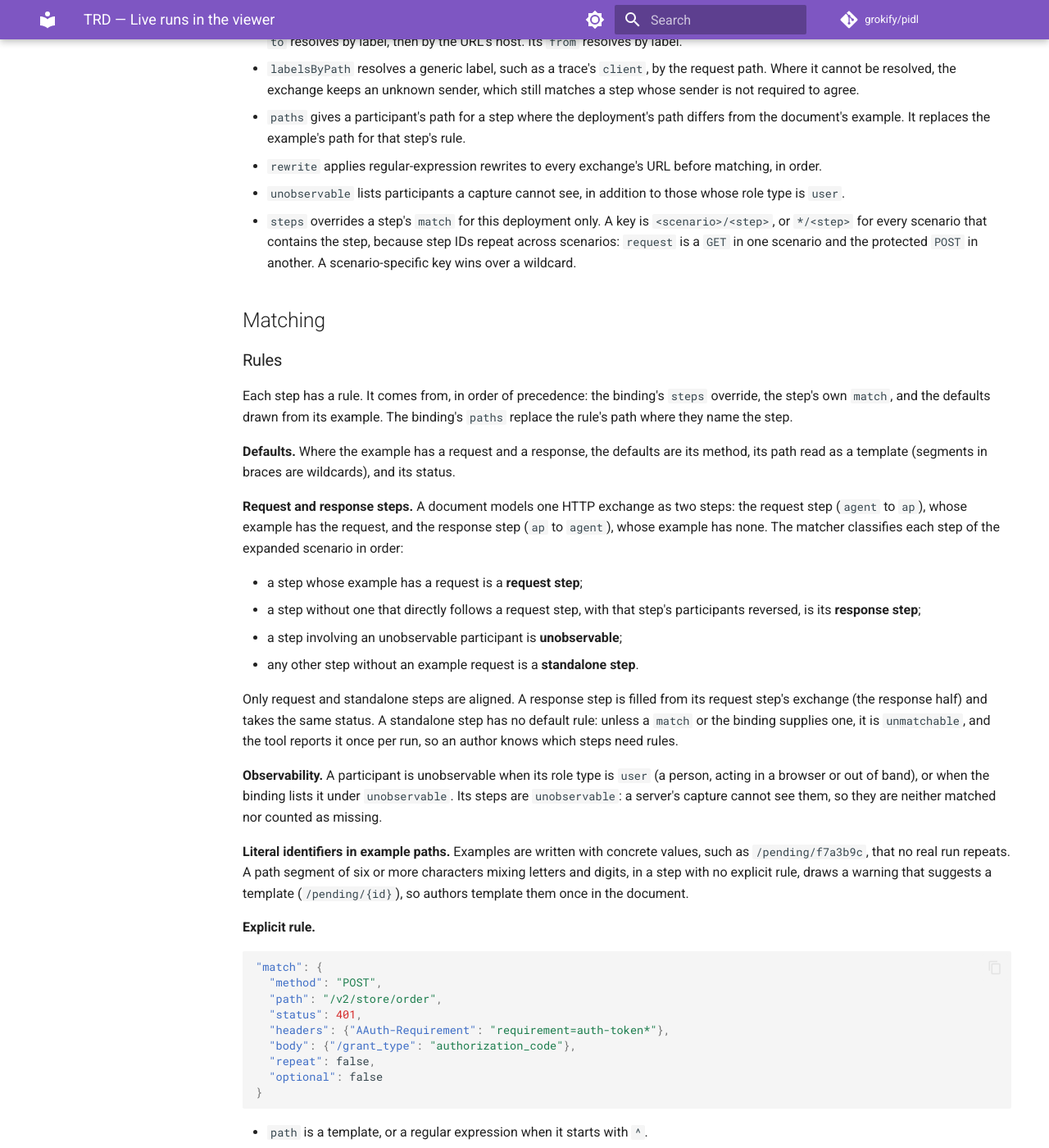
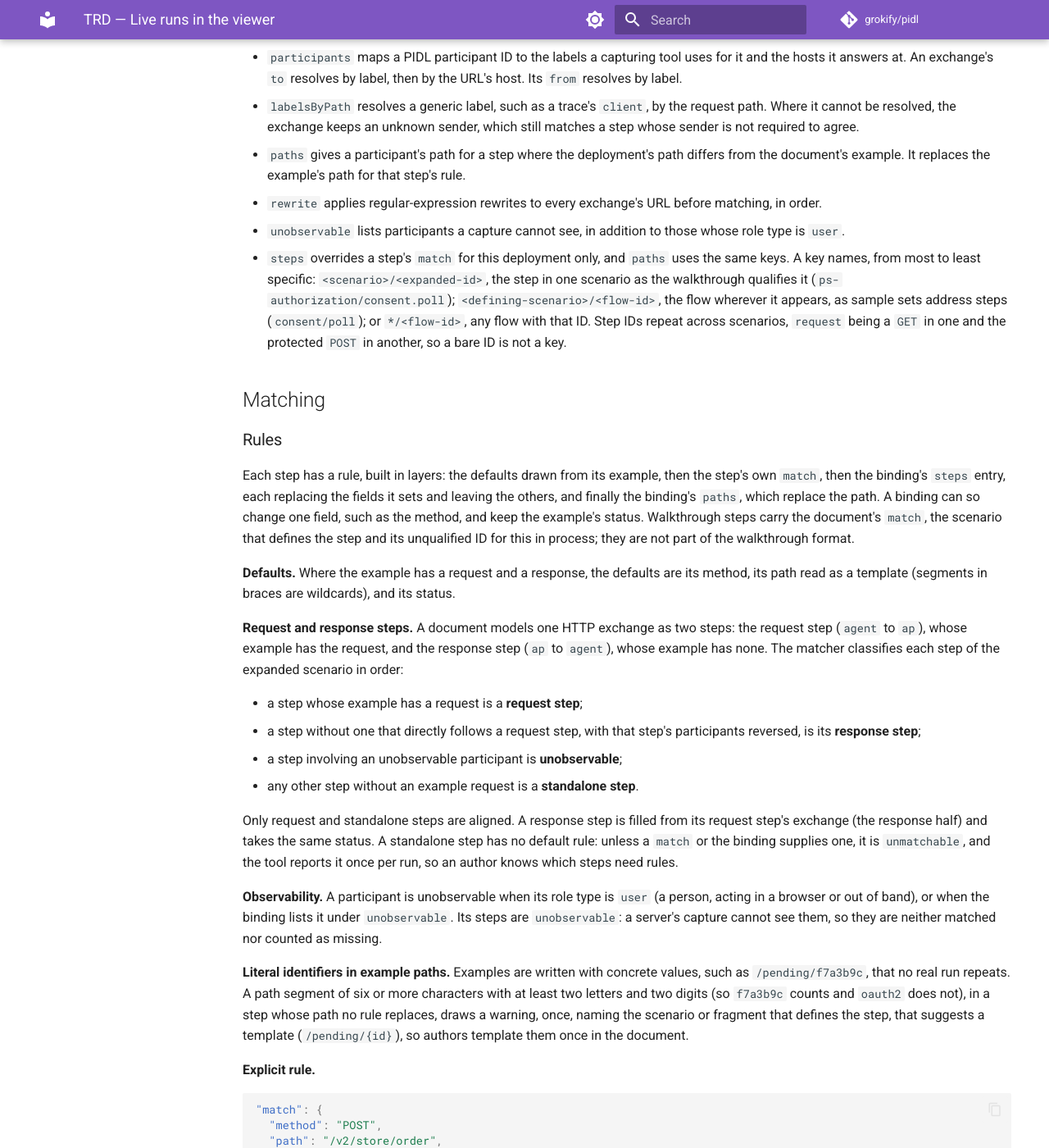
Before and after one commit to grokify/pidl, an MkDocs documentation site: the page built from docs/specs/initiatives/INIT-PIDL-011/TRD.md, in a window 1280 px wide and 1400 px high, scrolled down 3788 px. Shown: the whole window at 82% size. Built offline with MkDocs 1.6.1 and Material for MkDocs 9.7.7, drawn with Linux system fonts in a browser that asks for light colours; comment, search, counter and statistics services are not loaded; some of the changed text lies outside the part shown.

Commit message:
docs(specs): record the Phase 1 decisions in INIT-PIDL-011
The formats live in the root package beside the other formats; binding
keys name a step in its scenario, where it is defined, or by flow ID;
rules layer field by field; a repeated step reaches past unrelated
exchanges; an instance must explain more than it misses; and the
literal-identifier warning needs two letters and two digits. Phase 1 is
done.

Co-Authored-By: Claude Opus 5.5 <noreply@anthropic.com>

```diff
--- a/docs/specs/initiatives/INIT-PIDL-011/TRD.md
+++ b/docs/specs/initiatives/INIT-PIDL-011/TRD.md
@@ -29,8 +29,9 @@ The document says what a protocol is, the observation says what happened, and th
 
 | Path | Contents |
 |------|----------|
-| `observe/` | the observation and binding types, reader and writer, validation, joining and redaction |
-| `observe/match/` | rules, scoring, alignment, repeated steps, scenario instances and statuses |
+| root package `pidl` | the observation, binding and step match types, reader, writer and validation, beside the other formats, so the schema generator reads their doc comments; `Flow.Match` in the source format |
+| `observe/` | joining sources and redaction |
+| `observe/match/` | step kinds, rules, exchange resolution, scoring, alignment, repeated steps, scenario instances and statuses |
 | `observe/adapter/sandbox/` | reads a role-labeled trace |
 | `observe/adapter/har/` | reads HAR 1.2 |
 | `observe/adapter/newman/` | reads a Newman JSON report |
@@ -131,13 +132,13 @@ Given a `client` observation and a `wire` observation of the same run, the joine
 - `paths` gives a participant's path for a step where the deployment's path differs from the document's example. It replaces the example's path for that step's rule.
 - `rewrite` applies regular-expression rewrites to every exchange's URL before matching, in order.
 - `unobservable` lists participants a capture cannot see, in addition to those whose role type is `user`.
-- `steps` overrides a step's `match` for this deployment only. A key is `<scenario>/<step>`, or `*/<step>` for every scenario that contains the step, because step IDs repeat across scenarios: `request` is a `GET` in one scenario and the protected `POST` in another. A scenario-specific key wins over a wildcard.
+- `steps` overrides a step's `match` for this deployment only, and `paths` uses the same keys. A key names, from most to least specific: `<scenario>/<expanded-id>`, the step in one scenario as the walkthrough qualifies it (`ps-authorization/consent.poll`); `<defining-scenario>/<flow-id>`, the flow wherever it appears, as sample sets address steps (`consent/poll`); or `*/<flow-id>`, any flow with that ID. Step IDs repeat across scenarios, `request` being a `GET` in one and the protected `POST` in another, so a bare ID is not a key.
 
 ## Matching
 
 ### Rules
 
-Each step has a rule. It comes from, in order of precedence: the binding's `steps` override, the step's own `match`, and the defaults drawn from its example. The binding's `paths` replace the rule's path where they name the step.
+Each step has a rule, built in layers: the defaults drawn from its example, then the step's own `match`, then the binding's `steps` entry, each replacing the fields it sets and leaving the others, and finally the binding's `paths`, which replace the path. A binding can so change one field, such as the method, and keep the example's status. Walkthrough steps carry the document's `match`, the scenario that defines the step and its unqualified ID for this in process; they are not part of the walkthrough format.
 
 **Defaults.** Where the example has a request and a response, the defaults are its method, its path read as a template (segments in braces are wildcards), and its status.
 
@@ -152,7 +153,7 @@ Only request and standalone steps are aligned. A response step is filled from it
 
 **Observability.** A participant is unobservable when its role type is `user` (a person, acting in a browser or out of band), or when the binding lists it under `unobservable`. Its steps are `unobservable`: a server's capture cannot see them, so they are neither matched nor counted as missing.
 
-**Literal identifiers in example paths.** Examples are written with concrete values, such as `/pending/f7a3b9c`, that no real run repeats. A path segment of six or more characters mixing letters and digits, in a step with no explicit rule, draws a warning that suggests a template (`/pending/{id}`), so authors template them once in the document.
+**Literal identifiers in example paths.** Examples are written with concrete values, such as `/pending/f7a3b9c`, that no real run repeats. A path segment of six or more characters with at least two letters and two digits (so `f7a3b9c` counts and `oauth2` does not), in a step whose path no rule replaces, draws a warning, once, naming the scenario or fragment that defines the step, that suggests a template (`/pending/{id}`), so authors template them once in the document.
 
 **Explicit rule.**
 
@@ -171,7 +172,7 @@ Only request and standalone steps are aligned. A response step is filled from it
 - `path` is a template, or a regular expression when it starts with `^`.
 - `headers` compare names in any case. A value is an exact string, a prefix when it ends with `*`, or a regular expression when it starts with `^`.
 - `body` maps a JSON pointer to a value that must be equal, or to `true` meaning the member must exist.
-- `repeat: true` lets the step take every consecutive exchange that matches it.
+- `repeat: true` lets the step take every matching exchange between the previous matched step and the next, passing over unrelated exchanges such as key fetches between two polls.
 - `optional: true` lets a run omit the step without failing a check.
 
 ### Scoring
@@ -191,7 +192,7 @@ A capture usually holds more than one journey. The matcher reads it from left to
 1. At the first unconsumed exchange, try each candidate scenario: the next one in the user's `--scenarios` list, or every scenario that is not a fragment when no list is given. Fragments are building blocks that other scenarios include, not journeys of their own.
 2. An instance of a scenario starts at the first exchange that matches its first matchable step, and runs until the exchange before the next one that matches the first matchable step of any candidate (a new journey begins with its first step again), or to the end of the window.
 3. Align the instance. Rank it by the exchanges it explains minus its required steps not seen, then by its count of strong matches, then by total score. Neither the share of a scenario's own steps matched nor the exchanges explained alone will do: the first favors small scenarios, and the second lets a long scenario claim a short journey while leaving most of its steps unseen.
-4. Take the best-ranked candidate, record it as an instance, mark exchanges before its start as `extra`, and continue after its last exchange.
+4. Take the best-ranked candidate, record it as an instance, mark exchanges before its start as outside any instance, and continue where its run ends. A candidate must explain more exchanges than it leaves required steps unseen; when the best does not, its first exchange (a health check before a run, say) is outside any instance and the search moves past it.
 
 The report lists the instances found and, for each, the runner-up scenario and its score. Interleaved concurrent journeys are not separated (a non-goal); they show as one instance with many extra exchanges.
 
```
Also changed, not shown: docs/specs/initiatives/INIT-PIDL-011/PRD.md (+1 -1 lines), docs/specs/initiatives/INIT-PIDL-011/ROADMAP.md (+6 -6 lines).
